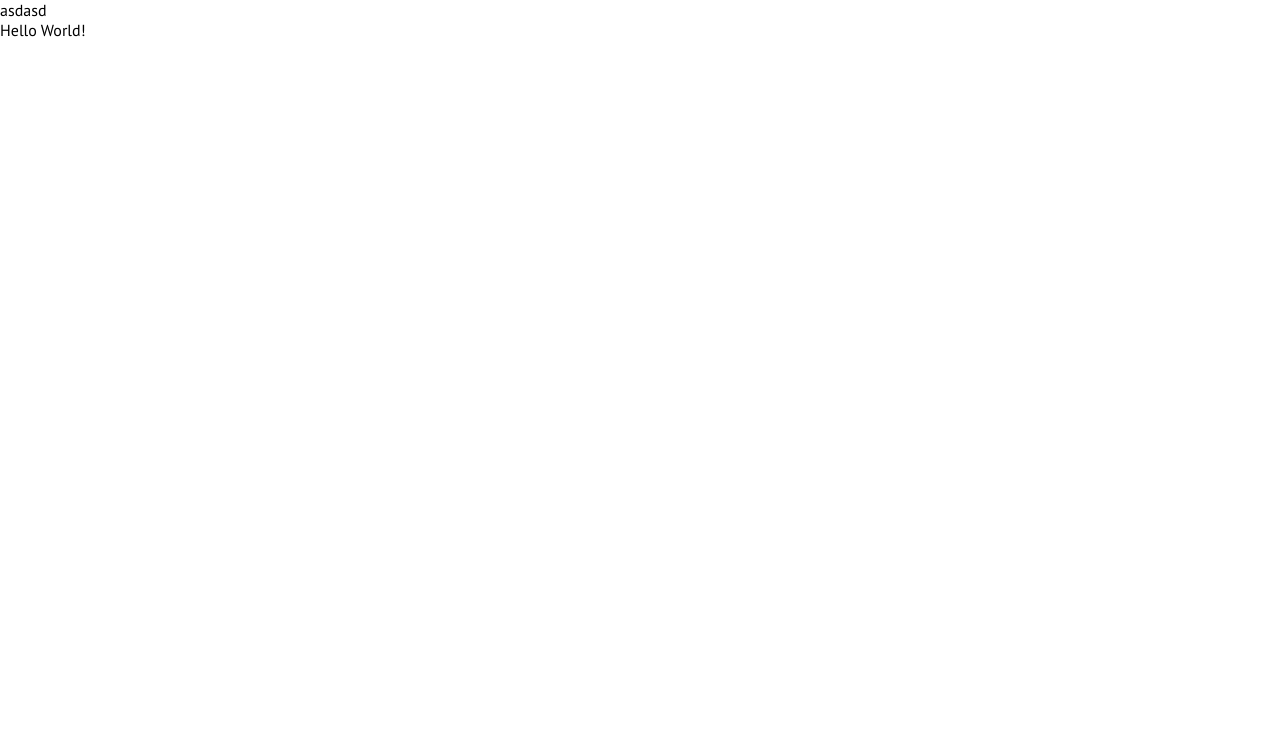
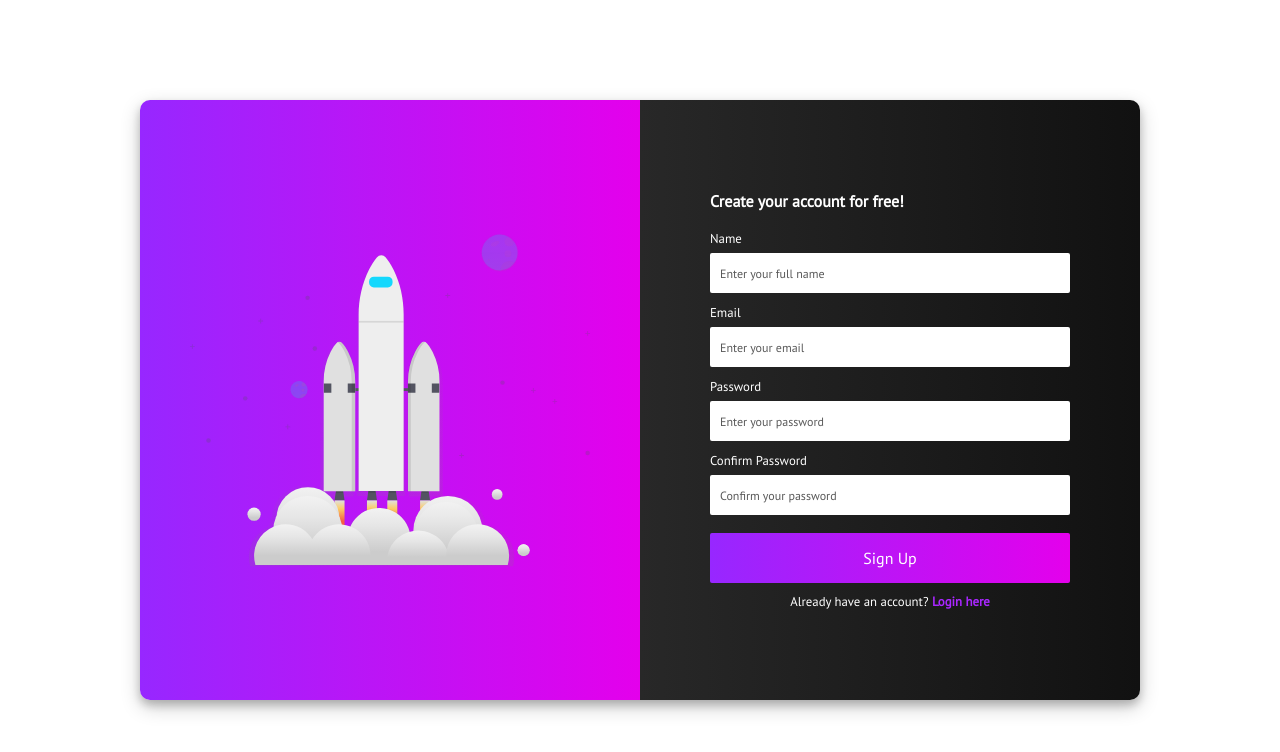
Before and after one commit to bhaktibuana/jwt-auth-application, a React (Create React App) app in the folder client/: page /signup in a window 1280 px wide. Shown: the top 752 px of the page. Built offline with nearby package versions, Linux system fonts and the light colour scheme.

Commit message:
4th commit

```diff
--- a/client/package.json
+++ b/client/package.json
@@ -11,6 +11,7 @@
     "react-router-dom": "^5.3.0",
     "react-scripts": "4.0.3",
     "styled-component": "^2.8.0",
+    "styled-components": "^5.3.3",
     "web-vitals": "^1.1.2"
   },
   "scripts": {
--- a/client/src/App.js
+++ b/client/src/App.js
@@ -1,20 +1,19 @@
 import React from 'react';
 import './App.css';
 import Form from './Form';
-import { BrowserRouter as Switch, Route } from 'react-router-dom'
+import { BrowserRouter as Router, Switch, Route } from 'react-router-dom'
 import SignUpPage from './pages/SignUpPage';
 
 function App() {
   return (
-    <Switch>
-      <Route path='/'>
-        <p>asdasd</p>
-        {/* <Form /> */}
-      </Route>
-      <Route path='/signup'>
-        <SignUpPage />
-      </Route>
-    </Switch>
+    <>
+      <Router>
+        <Switch>
+          <Route path='/' component={Form} exact />
+          <Route path='/signup' component={SignUpPage} exact />
+        </Switch>
+      </Router>
+    </>
   );
 }
 
--- /dev/null
+++ b/client/src/components/signUp/FormValidation.js
@@ -0,0 +1,27 @@
+export default function FormValidation(values) {
+  let errors = {};
+
+  if (!values.name.trim()) {
+    errors.name = "Name required";
+  }
+
+  if (!values.email) {
+    errors.email = "Email required";
+  } else if (!/^[A-Z0-9._%+-]+@[A-Z0-9.-]+\.[A-Z]{2,}$/i.test(values.email)) {
+    errors.email = "Email address is invalid";
+  }
+
+  if (!values.password) {
+    errors.password = "Password is required";
+  } else if (values.password.length < 8) {
+    errors.password = "Password needs to be 8 characters or more";
+  }
+
+  if (!values.passwordConf) {
+    errors.passwordConf = "Password is required";
+  } else if (values.passwordConf !== values.password) {
+    errors.passwordConf = "Passwords do not match";
+  }
+
+  return errors;
+}
--- a/client/src/components/signUp/SignInElements.js
+++ b/client/src/components/signUp/SignInElements.js
@@ -1,5 +1,135 @@
-import styled from 'styled-component';
+import styled from 'styled-components';
 
-export const Container = styled.div`
+export const FormContainer = styled.div`
+  margin: 100px auto;
+  width: 1000px;
+  box-shadow: 0 5px 8px 0 rgba(0, 0, 0, 0.2), 0 7px 20px 0 rgba(0, 0, 0, 0.2);
+  position: relative;
+  border-radius: 10px;
+  height: 600px;
+  display: grid;
+  grid-template-columns: 1fr 1fr;
+`;
 
+export const FormContentLeft = styled.div`
+  background: linear-gradient(
+    90deg,
+    rgb(151, 39, 255) 0%,
+    rgb(228, 0, 236) 100%
+  );
+  border-radius: 10px 0 0 10px;
+  position: relative;
 `;
+
+export const FormImg = styled.img`
+  width: 80%;
+  height: 80%80%;
+  position: absolute;
+  top: 50%;
+  left: 50%;
+  transform: translate(-50%, -50%);
+`;
+
+export const FormContentRight = styled.div`
+  border-radius: 0 10px 10px 0;
+  position: relative;
+  background: linear-gradient(
+    90deg,
+    rgb(40, 40, 40) 0%,
+    rgb(17, 17, 17) 100%
+  );
+`;
+
+export const Form = styled.form`
+  position: absolute;
+  top: 50%;
+  left: 50%;
+  transform: translate(-50%, -50%);
+  width: 90%;
+  height: 100%;
+  display: flex;
+  flex-direction: column;
+  justify-content: center;
+  align-items: center;
+`;
+
+export const FormH1 = styled.h1`
+  font-size: 1rem;
+  text-align: start;
+  width: 80%;
+  margin-bottom: 1rem;
+  color: #fff;
+`;
+
+export const FormInputs = styled.div`
+  margin-bottom: 0.5rem;
+  width: 80%;
+
+  p {
+    font-size: 0.8rem;
+    margin-top: 0.5rem;
+    color: #f00e0e;
+  }
+`;
+
+export const FormLabel = styled.label`
+  display: inline-block;
+  font-size: 0.8rem;
+  margin-bottom: 6px;
+  color: #fff;
+`;
+
+export const Input = styled.input`
+  display: block;
+  padding-left: 10px;
+  outline: none;
+  border-radius: 2px;
+  height: 40px;
+  width: 100%;
+  border: none;
+
+  &::placeholder {
+    color: #595959;
+    font-size: 12px;
+  }
+`;
+
+export const Button = styled.button`
+  width: 80%;
+  height: 50px;
+  margin-top: 10px;
+  border-radius: 2px;
+  background: linear-gradient(
+    90deg,
+    rgb(151, 39, 255) 0%,
+    rgb(228, 0, 236) 100%
+  );
+  outline: none;
+  border: none;
+  color: #fff;
+  font-size: 1rem;
+
+  &:hover {
+    cursor: pointer;
+    background: linear-gradient(
+      90deg,
+      rgb(228, 0, 236) 0%,
+      rgb(151, 39, 255) 100%
+    );
+    transition: all 0.4s ease-out;
+  }
+`;
+
+export const SpanSignin = styled.span`
+  font-size: 0.8rem;
+  margin-top: 10px;
+  color: #fff;
+  width: 80%;
+  text-align: center;
+
+  a {
+    text-decoration: none;
+    color: #a927ff;
+    font-weight: 600;
+  }
+`;
--- a/client/src/components/signUp/index.js
+++ b/client/src/components/signUp/index.js
@@ -1,10 +1,115 @@
-import React from 'react';
+import React, { useState } from 'react';
+import FormValidation from './FormValidation';
+import {
+  Button,
+  Form,
+  FormContainer,
+  FormContentLeft,
+  FormContentRight,
+  FormH1,
+  FormImg,
+  FormInputs,
+  FormLabel,
+  Input,
+  SpanSignin
+} from './SignInElements';
 
 const SignUp = () => {
+
+  const [inputValue, setInputValue] = useState({
+    name: '',
+    email: '',
+    password: '',
+    passwordConf: ''
+  });
+
+  const [errors, setErrors] = useState({});
+  const [isSubmitting, setIsSubmitting] = useState(false);
+
+  const handleChange = e => {
+    const { name, value } = e.target;
+    setInputValue({
+      ...inputValue,
+      [name]: value
+    });
+  };
+
+  const handleSubmit = e => {
+    e.preventDefault();
+    setErrors(FormValidation(inputValue));
+    setIsSubmitting(true);
+    console.log(isSubmitting);
+  };
+
   return (
-    <div>
-      Hello World!
-    </div>
+    <>
+      <FormContainer>
+        <FormContentLeft>
+          <FormImg src={require('../../image/img-2.svg').default} alt='spaceship' />
+        </FormContentLeft>
+
+        <FormContentRight>
+          <Form onSubmit={handleSubmit} noValidate>
+            <FormH1>
+              Create your account for free!
+            </FormH1>
+
+            <FormInputs>
+              <FormLabel>Name</FormLabel>
+              <Input
+                type='text'
+                name='name'
+                placeholder='Enter your full name'
+                value={inputValue.name}
+                onChange={handleChange}
+              />
+              {errors.name && <p>{errors.name}</p>}
+            </FormInputs>
+
+            <FormInputs>
+              <FormLabel>Email</FormLabel>
+              <Input
+                type='email'
+                name='email'
+                placeholder='Enter your email'
+                value={inputValue.email}
+                onChange={handleChange}
+              />
+              {errors.email && <p>{errors.email}</p>}
+            </FormInputs>
+
+            <FormInputs>
+              <FormLabel>Password</FormLabel>
+              <Input
+                type='password'
+                name='password'
+                placeholder='Enter your password'
+                value={inputValue.password}
+                onChange={handleChange}
+              />
+              {errors.password && <p>{errors.password}</p>}
+            </FormInputs>
+
+            <FormInputs>
+              <FormLabel>Confirm Password</FormLabel>
+              <Input
+                type='password'
+                name='passwordConf'
+                placeholder='Confirm your password'
+                value={inputValue.passwordConf}
+                onChange={handleChange}
+              />
+              {errors.passwordConf && <p>{errors.passwordConf}</p>}
+            </FormInputs>
+
+            <Button type='submit'>Sign Up</Button>
+            <SpanSignin>
+              Already have an account? <a href='/'>Login here</a>
+            </SpanSignin>
+          </Form>
+        </FormContentRight>
+      </FormContainer>
+    </>
   );
 };
 
```
Also changed, not shown: 1 other file (tests, documents, lock files or other folders).
